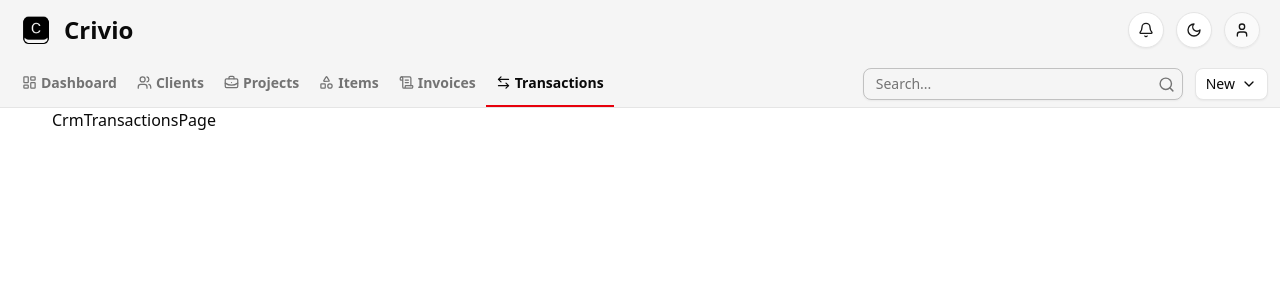
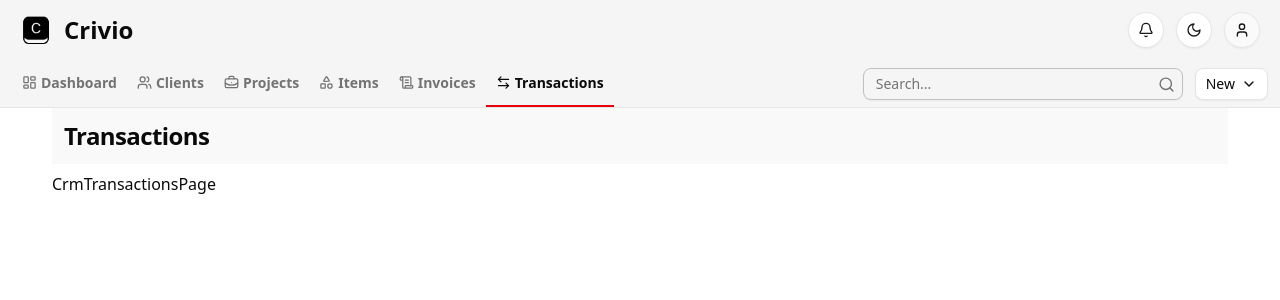
Before and after one commit to tramslegend/todo-list, a Next.js app: page /transactions in a window 1280 px wide. Shown: the top 300 px of the page. Built offline with nearby package versions, Linux system fonts and the light colour scheme; no server answers.

Commit message:
added page header

```diff
--- a/src/app/(user)/(crm)/clients/page.tsx
+++ b/src/app/(user)/(crm)/clients/page.tsx
@@ -13,11 +13,12 @@ import {
 import { useCsDispatch, useCsSelector } from "@/cs-redux"
 import { ClientThunk } from "@/cs-redux/thunks/app/crm/client.thunk"
 import { IClientModel } from "@/types/crm/client.type"
-import { MoveRight } from "lucide-react"
+import { Grid, MoveRight } from "lucide-react"
 import Link from "next/link"
 import { useRouter } from "next/navigation"
 import { useEffect, useState } from "react"
 import ClientAction from "./ClientAction"
+import MainPageHeader from "@/components/utils/MainPageHeader"
 
 export default function CrmClientsPage() {
     const router = useRouter()
@@ -35,6 +36,9 @@ export default function CrmClientsPage() {
 
     return (
         <div>
+            <MainPageHeader title="Clients">
+                {/* <Button size={'icon'} variant={'secondary'}><Grid /></Button> */}
+            </MainPageHeader>
             <Table>
                 <TableCaption>{allClient?.data.length ? "A list of your clients" : <>No client available, <Link className="text-blue-600" href={'/clients/new'}>Create Now</Link></>}</TableCaption>
                 <TableHeader>
--- a/src/app/(user)/(crm)/invoices/page.tsx
+++ b/src/app/(user)/(crm)/invoices/page.tsx
@@ -22,6 +22,7 @@ import InvoiceStatus from "./ProjectStatus"
 import { TypographyP } from "@/components/ui/typography"
 import { CURRENCY } from "@/root.config"
 import { CsUtils } from "@/cs-toolkit"
+import MainPageHeader from "@/components/utils/MainPageHeader"
 
 export default function InvoicesPage() {
     const router = useRouter()
@@ -38,6 +39,9 @@ export default function InvoicesPage() {
     }, [dispatch, limit, page, query])
     return (
         <div>
+            <MainPageHeader title="Invoices">
+                {/* <Button size={'icon'} variant={'secondary'}><Grid /></Button> */}
+            </MainPageHeader>
             <Table>
                 <TableCaption >{allInvoice?.data.length ? "A list of your invoices" : <>No invoices available, <Link className="text-blue-600" href={'/invoices/new'}>Create First Invoice</Link></>}</TableCaption>
                 <TableHeader>
--- a/src/app/(user)/(crm)/items/page.tsx
+++ b/src/app/(user)/(crm)/items/page.tsx
@@ -35,6 +35,7 @@ import {
     DialogTrigger,
 } from "@/components/ui/dialog"
 import { toast } from "sonner"
+import MainPageHeader from "@/components/utils/MainPageHeader"
 
 
 
@@ -73,6 +74,9 @@ export default function CrmItemsPage() {
 
     return (
         <div>
+            <MainPageHeader title="Items">
+                {/* <Button size={'icon'} variant={'secondary'}><Grid /></Button> */}
+            </MainPageHeader>
             <Suspense><CrmItemForm /></Suspense>
             <Table>
                 <TableCaption>{allItem?.data.length ? "A list of your items" : <>No item available, <Link className="text-blue-600" href={'/items?open=true'}>Create Now</Link></>}</TableCaption>
--- a/src/app/(user)/(crm)/projects/page.tsx
+++ b/src/app/(user)/(crm)/projects/page.tsx
@@ -22,6 +22,7 @@ import { CrmProjectPriority } from "@/constants/crm.constant"
 import ProjectPriority from "./ProjectPriority"
 import ProjectAction from "./ProjectAction"
 import { CsUtils } from "@/cs-toolkit"
+import MainPageHeader from "@/components/utils/MainPageHeader"
 
 export default function CrmProjectsPage() {
     const router = useRouter()
@@ -38,6 +39,9 @@ export default function CrmProjectsPage() {
     }, [dispatch, limit, page, query])
     return (
         <div>
+            <MainPageHeader title="Projects">
+                {/* <Button size={'icon'} variant={'secondary'}><Grid /></Button> */}
+            </MainPageHeader>
             <Table>
                 <TableCaption>{allProject?.data.length ? "A list of your projects" : <>No projects available, <Link className="text-blue-600" href={'/projects/new'}>Create Now</Link></>}</TableCaption>
                 <TableHeader>
--- a/src/app/(user)/(crm)/transactions/page.tsx
+++ b/src/app/(user)/(crm)/transactions/page.tsx
@@ -1,7 +1,13 @@
+import MainPageHeader from '@/components/utils/MainPageHeader'
 import React from 'react'
 
 export default function CrmTransactionsPage() {
     return (
-        <div>CrmTransactionsPage</div>
+        <div>
+            <MainPageHeader title="Transactions">
+                {/* <Button size={'icon'} variant={'secondary'}><Grid /></Button> */}
+            </MainPageHeader>
+            CrmTransactionsPage
+        </div>
     )
 }
--- /dev/null
+++ b/src/components/utils/MainPageHeader.tsx
@@ -0,0 +1,11 @@
+import React from 'react'
+import { TypographyH3 } from '../ui/typography';
+
+export default function MainPageHeader({ children, title }: { children?: React.ReactNode; title?: string }) {
+    return (
+        <div className='flex items-center justify-between py-2 mb-2 bg-accent/60 backdrop-blur-lg px-3 h-14 sticky top-12 z-50'>
+            <TypographyH3>{title}</TypographyH3>
+            <div>{children}</div>
+        </div>
+    )
+}
```
